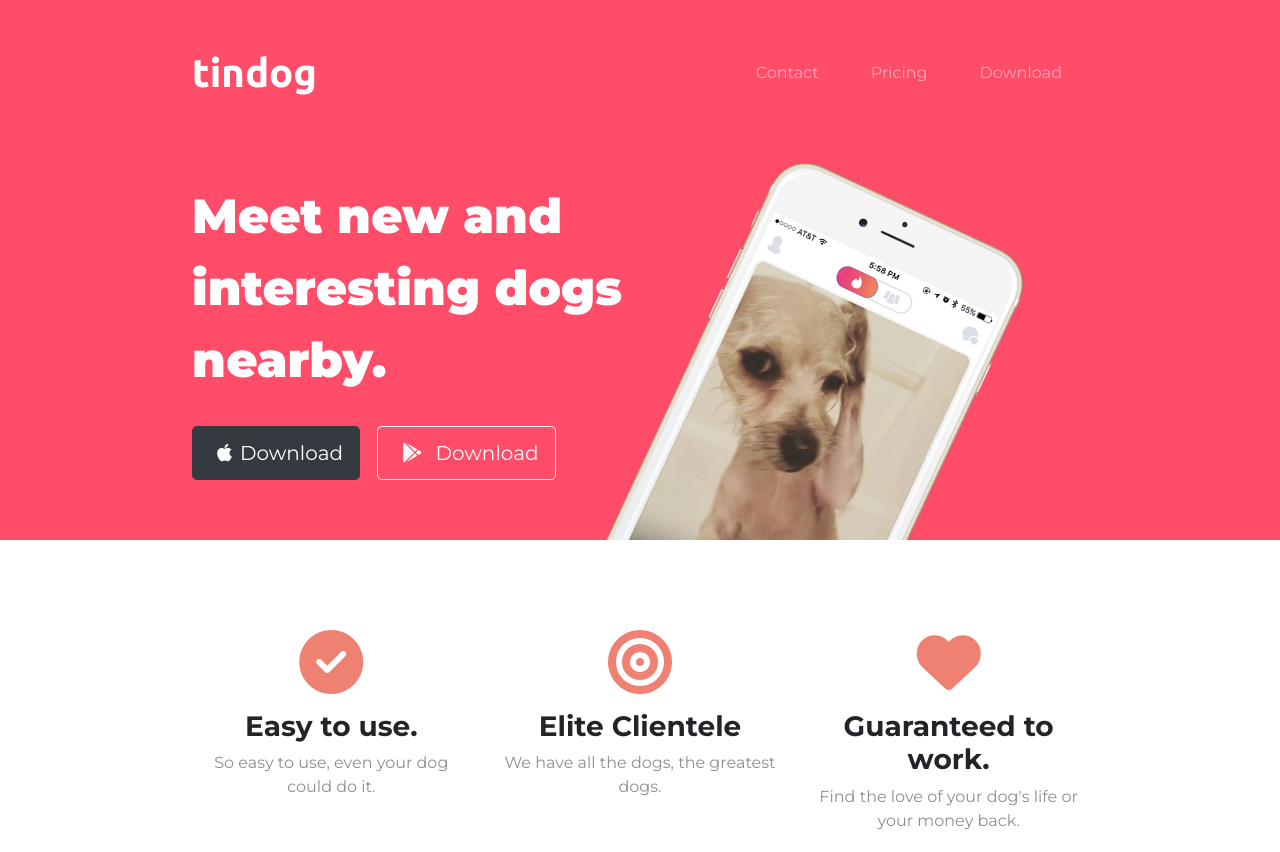
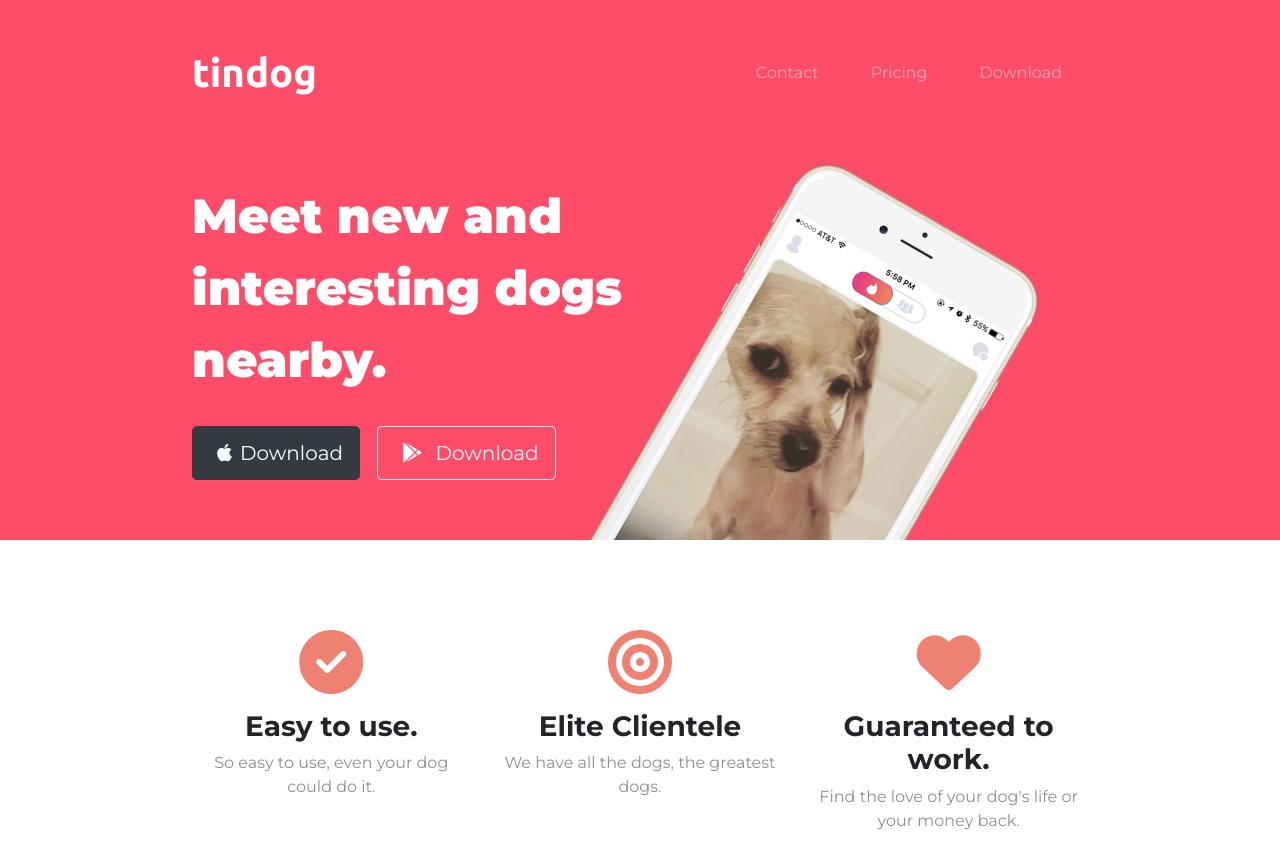
Before and after one commit to GauravBaghel1/tindog, a plain HTML site: page index.html in a window 1280 px wide. Shown: the top 852 px of the page. Drawn offline with nearby package versions, Linux system fonts and the light colour scheme.

Commit message:
rotation changes of images

```diff
--- a/css/styles.css
+++ b/css/styles.css
@@ -39,7 +39,7 @@ h3{
 }
 .title-img{
     width: 60%;
-    transform: rotate(25deg);
+    transform: rotate(30deg);
     position: absolute;
 }
 /* navigation-bar */
```
